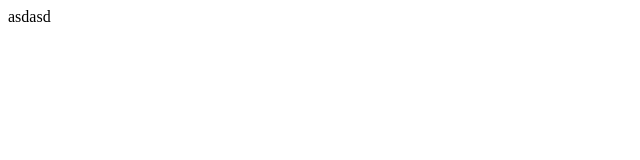
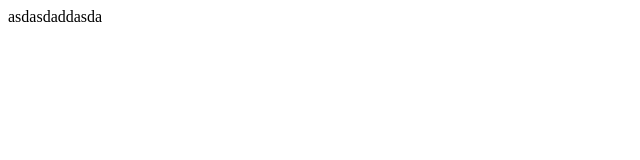
Before and after one commit to 5Ambition/test, a plain HTML site: page index.html in a window 1280 px wide. Shown: the full height of the page, 0-640 px from the left. Drawn offline with Linux system fonts and the light colour scheme.

Commit message:
忽略文件

```diff
--- a/index.html
+++ b/index.html
@@ -7,6 +7,6 @@
     <title>Document</title>
 </head>
 <body>
-    asdasd
+    asdasdaddasda
 </body>
 </html>
```
